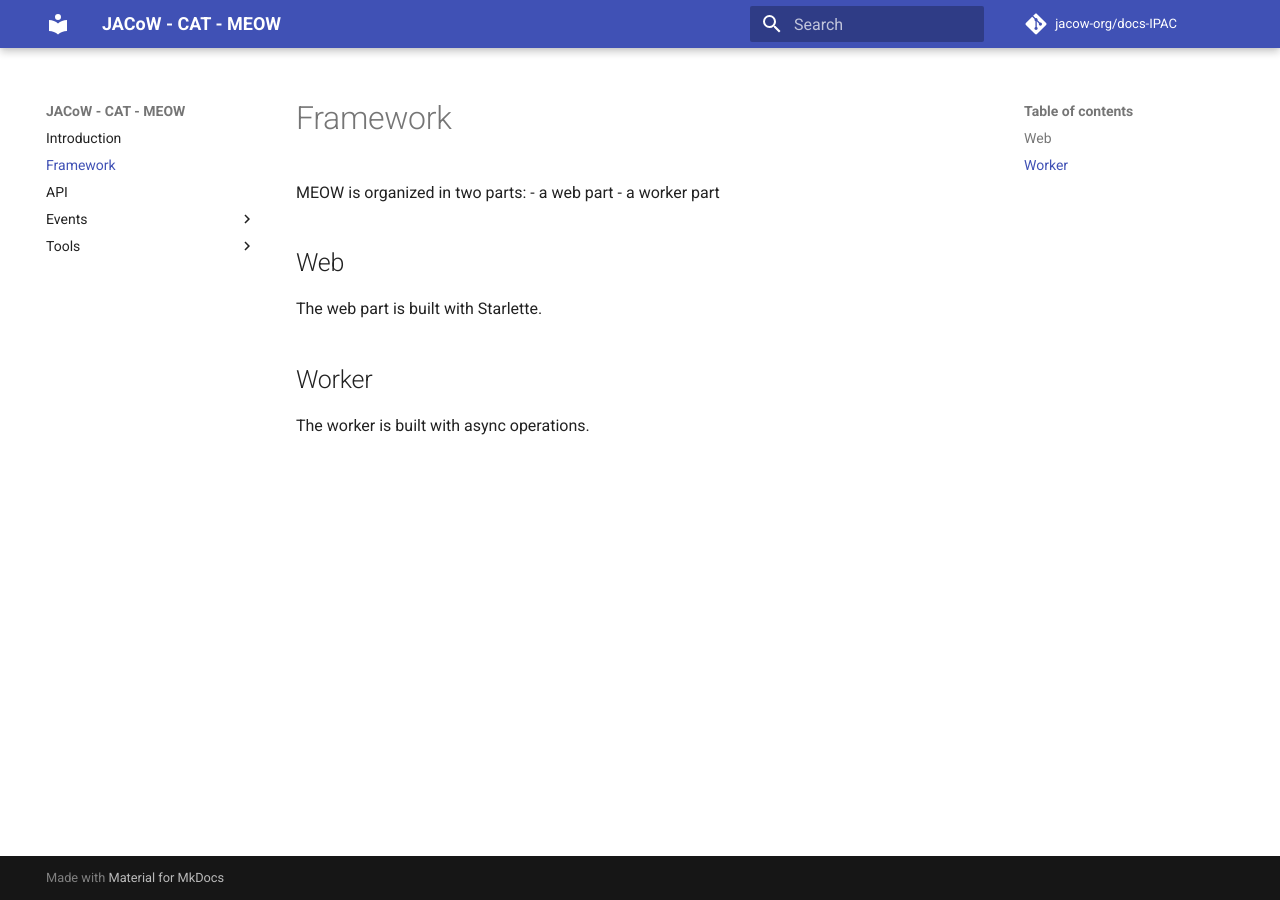
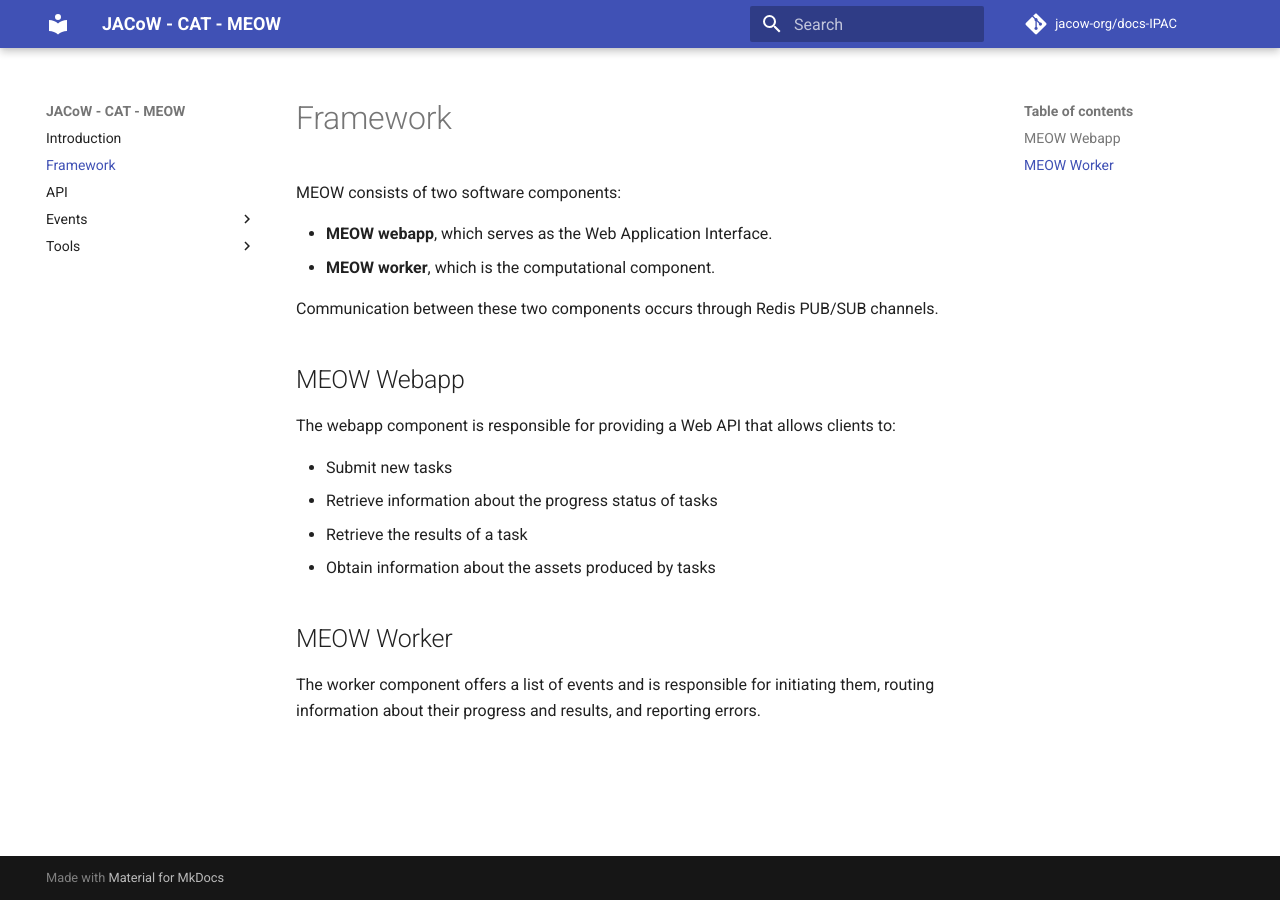
Before and after one commit to JACoW-org/docs-MEOW, an MkDocs documentation site: the page built from docs/framework.md, in a window 1280 px wide. Built offline with MkDocs 1.6.1 and Material for MkDocs 9.7.7, drawn with Linux system fonts in a browser that asks for light colours; comment, search, counter and statistics services are not loaded.

Commit message:
framework

```diff
--- a/docs/framework.md
+++ b/docs/framework.md
@@ -1,11 +1,19 @@
-MEOW is organized in two parts:
-- a web part
-- a worker part
+MEOW consists of two software components:
 
-## Web
+- **MEOW webapp**, which serves as the Web Application Interface.
+- **MEOW worker**, which is the computational component.
 
-The web part is built with Starlette.
+Communication between these two components occurs through Redis PUB/SUB channels.
 
-## Worker
+## MEOW Webapp
 
-The worker is built with async operations.
+The webapp component is responsible for providing a Web API that allows clients to:
+
+- Submit new tasks
+- Retrieve information about the progress status of tasks
+- Retrieve the results of a task
+- Obtain information about the assets produced by tasks
+
+## MEOW Worker
+
+The worker component offers a list of events and is responsible for initiating them, routing information about their progress and results, and reporting errors.
```
